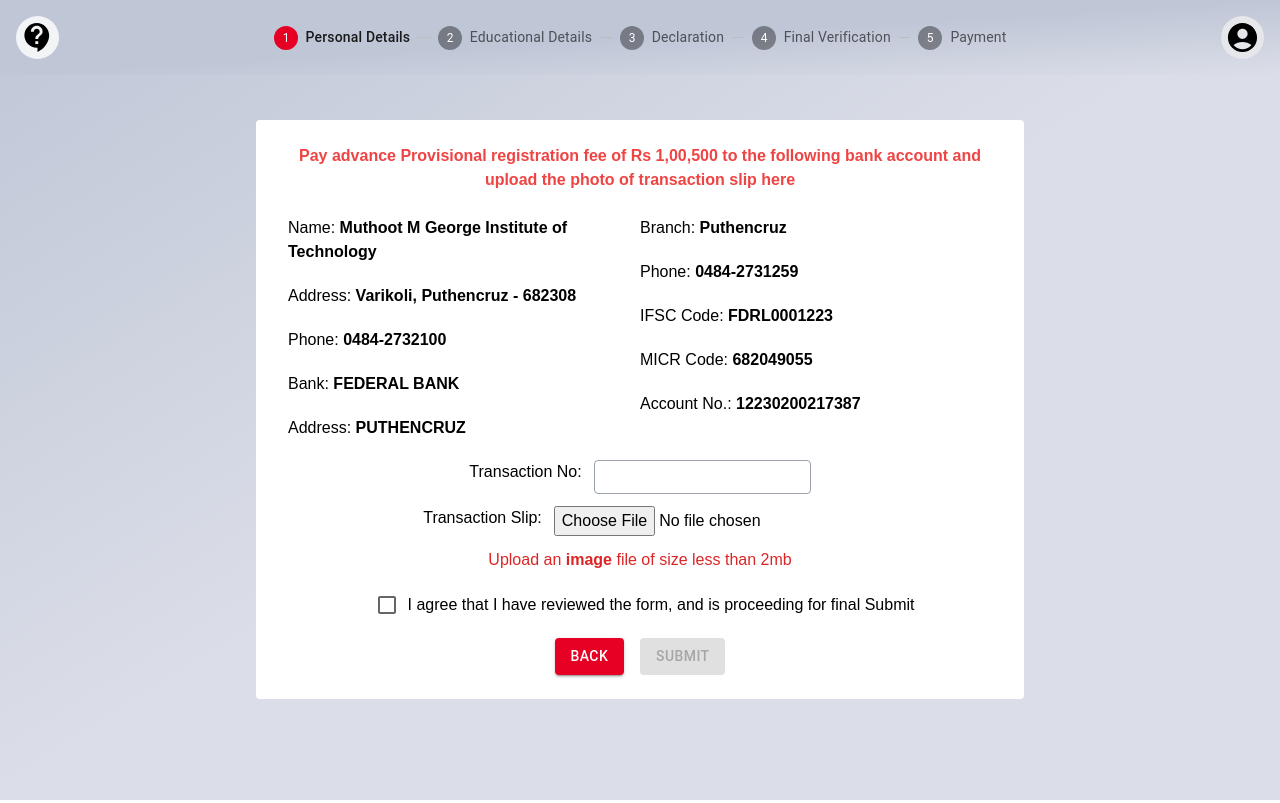
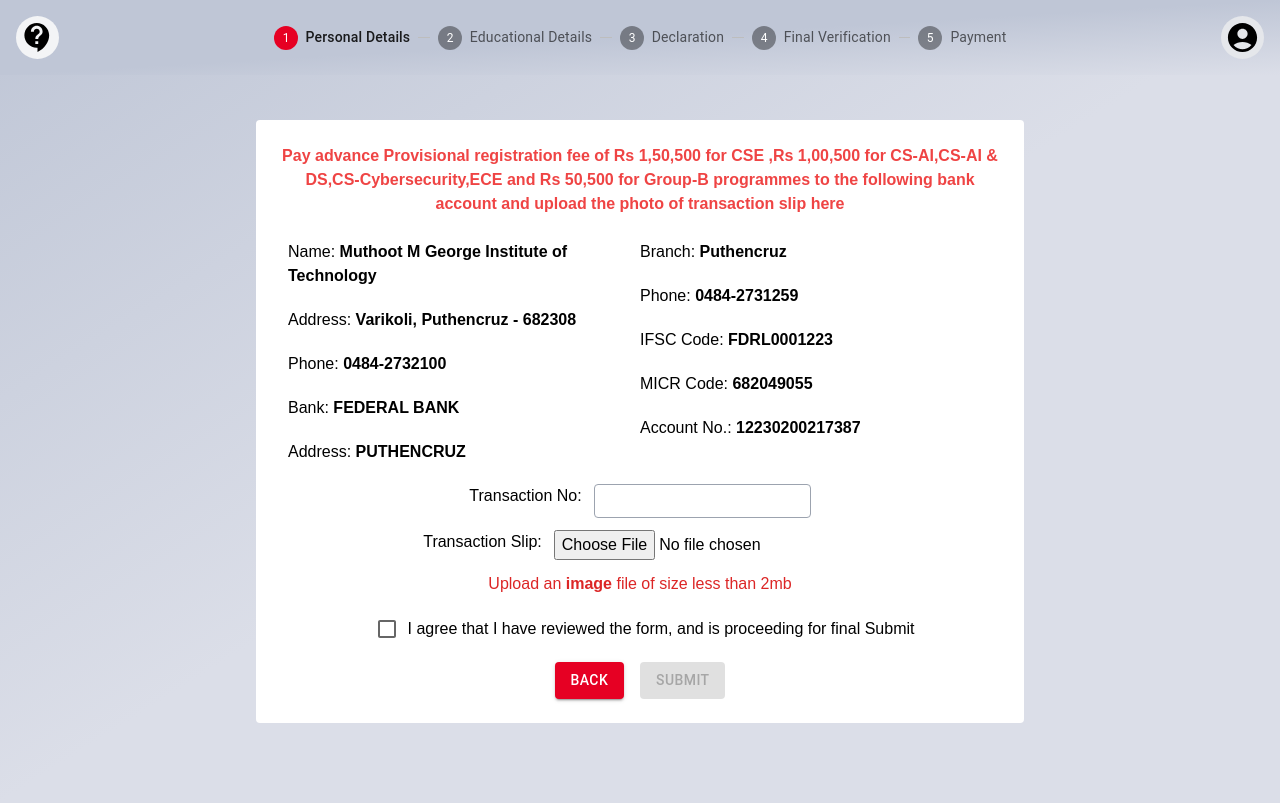
Before and after one commit to Cloud-Tech-Team/ams-front-final, a React (Create React App) app: page /nriform/payment in a window 1280 px wide. Built offline with nearby package versions, Linux system fonts and the light colour scheme; no server answers; sample sign-in values are in the browser's storage.

Commit message:
Update Payment.js

```diff
--- a/src/nri/Payment.js
+++ b/src/nri/Payment.js
@@ -105,7 +105,7 @@ function Payment() {
       </Backdrop>
       <div className="h-auto w-full mt-10 p-6 space-y-3 bg-white rounded-[4px] ">
         <p className="text-center mb-4 font-semibold text-red-500">
-          Pay advance Provisional registration fee of Rs 1,00,500 to the
+          Pay advance Provisional registration fee of Rs 1,50,500 for CSE ,Rs 1,00,500 for CS-AI,CS-AI & DS,CS-Cybersecurity,ECE and Rs 50,500 for Group-B programmes to the
           following bank account and upload the photo of transaction slip here
         </p>
         <div className="w-full sm:flex  p-2 ">
```
